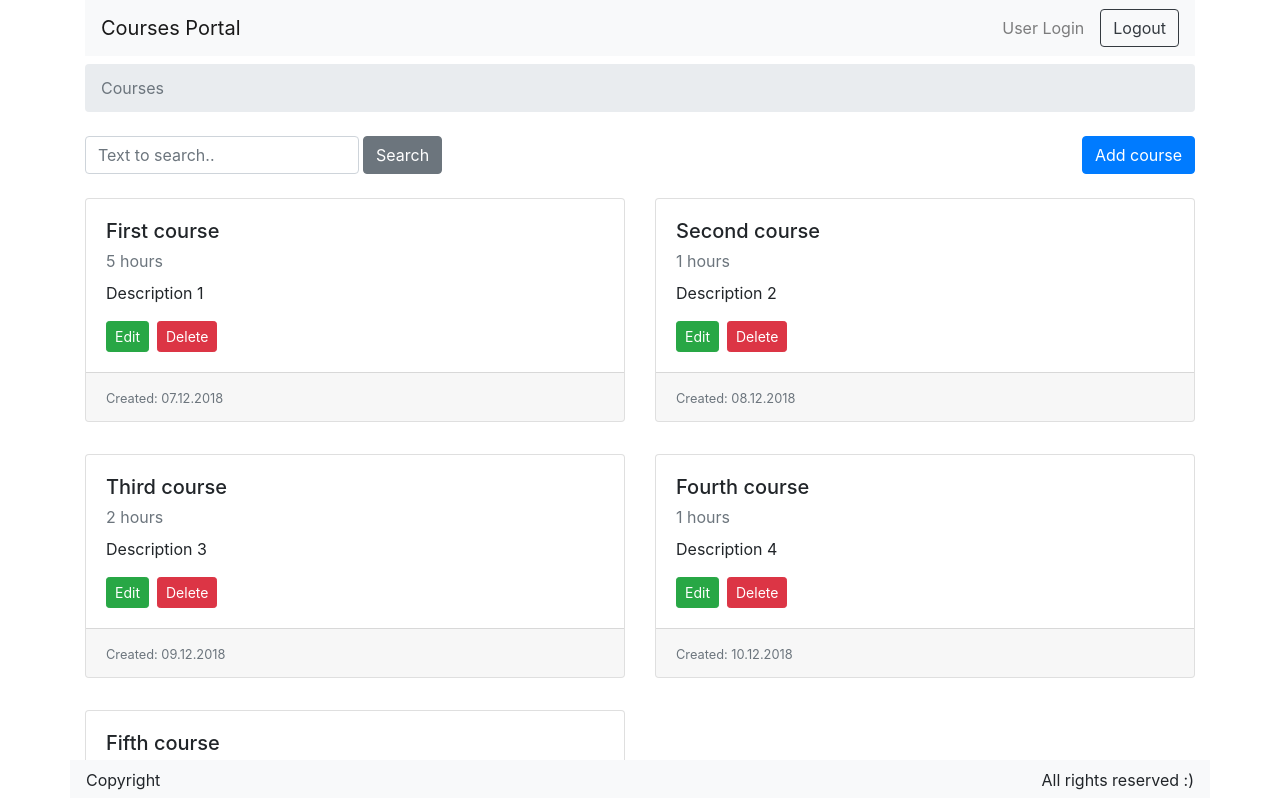
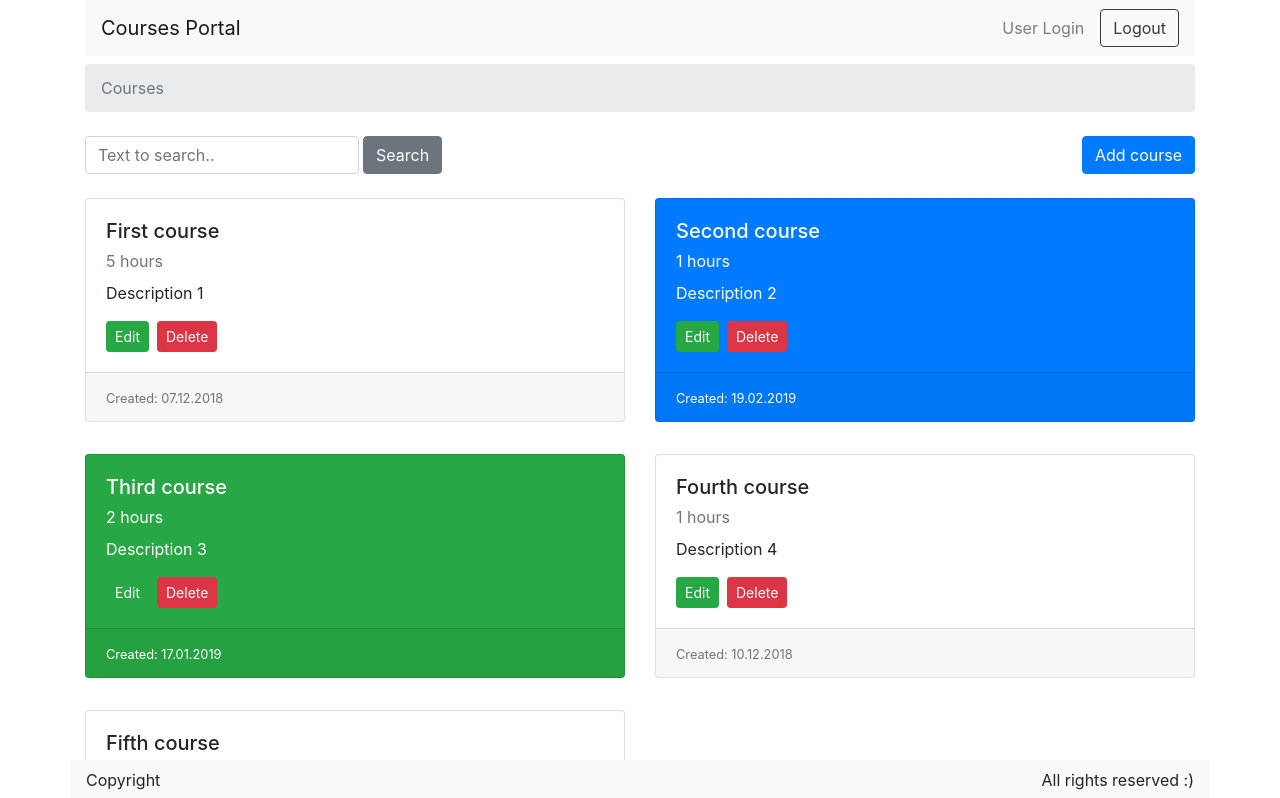
Before and after one commit to chaoticsparks/angular-mentoring-epam, an Angular app: page /courses in a window 1280 px wide. Shown: the top 798 px of the page. Built offline with nearby package versions, Linux system fonts and the light colour scheme.

Commit message:
Task 1 - custom directive to change course plate border based on createdDate

```diff
--- /dev/null
+++ b/src/app/-highligh-course.directive.ts
@@ -0,0 +1,29 @@
+import {Directive, ElementRef, Input, OnInit} from '@angular/core';
+
+@Directive({
+  selector: '[appHighlighCourse]'
+})
+export class HighlighCourseDirective implements OnInit {
+
+  constructor(private el: ElementRef) {
+  }
+
+  @Input('appHighlighCourse') creationDate!: string;
+
+  ngOnInit(): void {
+
+    const dateArr = this.creationDate.split('.');
+    const creationDate = new Date(+dateArr[2], +dateArr[1] - 1, +dateArr[0]);
+    const currentDate = new Date();
+    const currentDateSubstracted = new Date();
+    currentDateSubstracted.setDate(currentDateSubstracted.getDate() - 14);
+
+    if (creationDate < currentDate && creationDate >= currentDateSubstracted) {
+      this.el.nativeElement.classList.add('text-white', 'bg-success');
+    } else if (creationDate > currentDate) {
+      this.el.nativeElement.classList.add('text-white', 'bg-primary');
+    }
+
+  }
+
+}
--- a/src/app/app.module.ts
+++ b/src/app/app.module.ts
@@ -13,6 +13,7 @@ import { CourseComponent } from './course/course.component';
 import { FooterComponent } from './footer/footer.component';
 import { SearchComponent } from './search/search.component';
 import { FormsModule } from '@angular/forms';
+import { HighlighCourseDirective } from './-highligh-course.directive';
 
 @NgModule({
   declarations: [
@@ -25,7 +26,8 @@ import { FormsModule } from '@angular/forms';
     CoursesComponent,
     CourseComponent,
     FooterComponent,
-    SearchComponent
+    SearchComponent,
+    HighlighCourseDirective
   ],
   imports: [
     BrowserModule,
--- a/src/app/course/course.component.html
+++ b/src/app/course/course.component.html
@@ -1,4 +1,4 @@
-<div class="card">
+<div class="card" [appHighlighCourse]="courseObject?.creationDate">
   <div class="card-body">
     <h5 class="card-title">{{courseObject?.title}}</h5>
     <div class="card-subtitle mb-2 text-muted">{{courseObject?.duration}}</div>
--- a/src/app/course/course.component.scss
+++ b/src/app/course/course.component.scss
@@ -0,0 +1,6 @@
+@import "~bootstrap/scss/functions";
+@import "~bootstrap/scss/variables";
+
+.text-white .card-subtitle, .text-white .card-footer small {
+  color: $white !important;
+}
--- a/src/app/courses/courses.component.ts
+++ b/src/app/courses/courses.component.ts
@@ -25,14 +25,14 @@ export class CoursesComponent implements OnInit {
       new Course(
         1,
         'Second course',
-        '08.12.2018',
+        '19.02.2019',
         'Description 2',
         '1 hours'
       ),
       new Course(
         2,
         'Third course',
-        '09.12.2018',
+        '17.01.2019',
         'Description 3',
         '2 hours'
       ),
```
Also changed, not shown: 2 other files (tests, documents, lock files or other folders).
